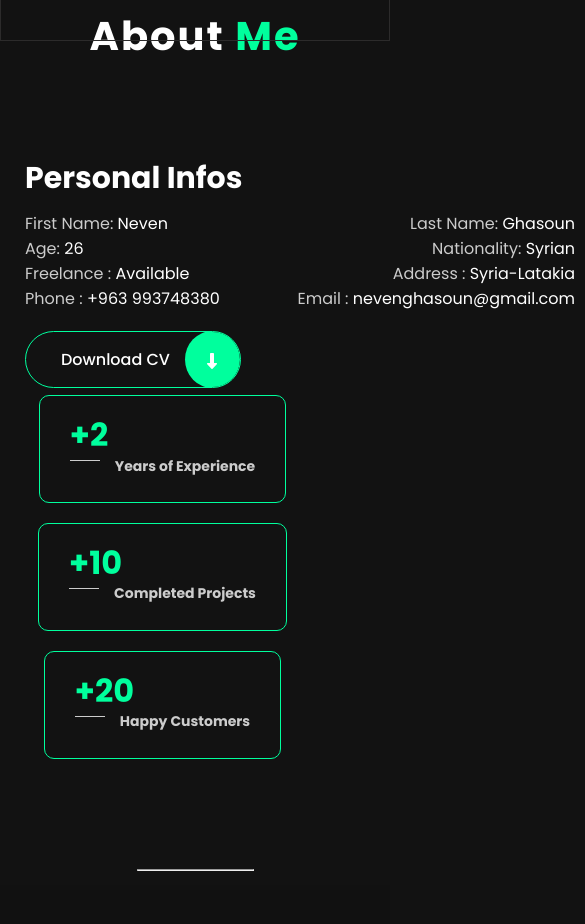
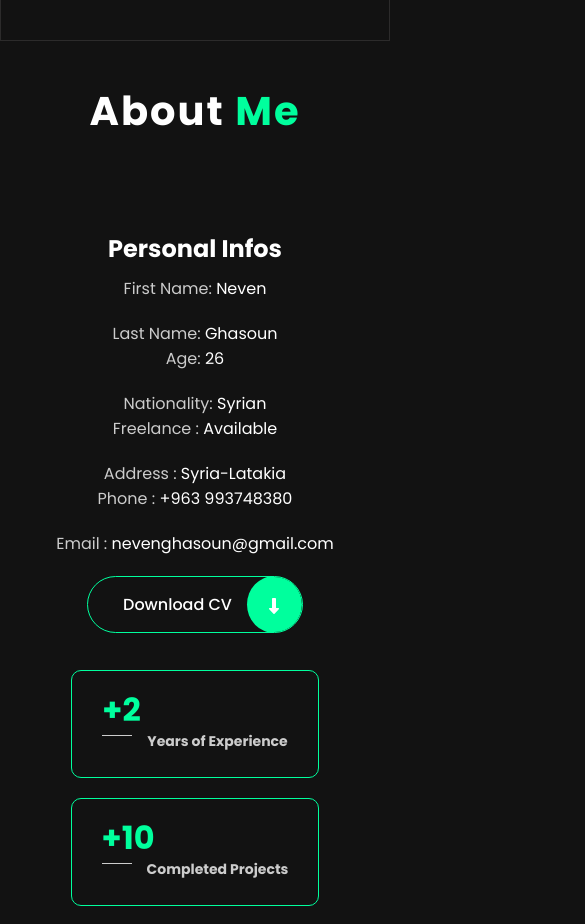
Before and after one commit to nevengh/NevenPortfolio, a React (Vite) app: page / in a window 390 px wide. Shown: the part 1400-2324 px from the top of the page, 585 px wide, since content can reach past the window. Built offline with nearby package versions, Linux system fonts and the light colour scheme.

Commit message:
add my cv

```diff
--- a/src/App.css
+++ b/src/App.css
@@ -0,0 +1,4 @@
+.AppContainer {
+    position: relative;
+
+}
--- a/src/App.tsx
+++ b/src/App.tsx
@@ -10,7 +10,7 @@ import Portfolio from './Page/Portfolio/Portfolio'
 
 const App = () => {
   return (
-    <div>
+    <div className='AppContainer'>
       <Hero/>
       <ColorSwitcher/>
       <AboutMe/>
--- a/src/Components/ColorSwitcher/ColorSwitcher.css
+++ b/src/Components/ColorSwitcher/ColorSwitcher.css
@@ -1,7 +1,8 @@
 .ColorSwitcher {
-  position: fixed;
-  right: 0;
-  top: 10%;
+    position: fixed;
+    right: 0;
+    top: 10%;
+    z-index: 9999; /* تأكد إنها أعلى من أي محتوى */
 }
 .sitting {
   background-color: var(--title-color);
--- a/src/Components/DownloadButton/DownloadButton.tsx
+++ b/src/Components/DownloadButton/DownloadButton.tsx
@@ -4,7 +4,7 @@ import './DownloadButton.css'
 const DownloadButton = () => {
   return (
     <div className='DownloadButton'>
-        <a href="" className='button'>Download CV
+        <a href="/Neven_Zuhair_Ghasoun_Resume.pdf" download="Neven_Zuhair_Ghasoun_Resume.pdf" className='button'>Download CV
             <span className='button_icon'>
                 <FaDownLong/>
             </span>
--- a/src/Page/AboutUs/AboutMe.css
+++ b/src/Page/AboutUs/AboutMe.css
@@ -1,70 +1,132 @@
-.AboutMe{
+.AboutMe {
     height: 100vh;
     display: flex;
     justify-content: center;
     flex-direction: column;
     align-items: center;
+    padding: 20px; /* حتى لا تلتصق العناصر بجوانب الشاشة */
+    box-sizing: border-box;
 }
-.AboutMe-title{
+
+.AboutMe-title {
     font-size: 48px;
     letter-spacing: 2px;
     text-align: center;
     color: var(--title-color);
+    margin-bottom: 20px;
 }
-.AboutMe-title span{
+
+.AboutMe-title span {
     color: var(--primary-color);
 }
-.info h3{
+
+.info h3 {
     font-size: 30px;
     color: var(--title-color);
+    text-align: center;
 }
-.AboutMe-container{
+
+/* الحاوية الرئيسية */
+.AboutMe-container {
     max-width: 1240px;
+    width: 100%;
     margin: 40px auto;
     display: flex;
+    flex-wrap: wrap; /* حتى ينزلوا تحت بعض لو الشاشة ضيقة */
     justify-content: space-between;
-    align-items: center;
-    flex-wrap: wrap;
+    align-items: flex-start; /* مهم حتى يبدأوا من الأعلى */
+    gap: 20px; /* حتى يكون بينهم فراغ بسيط */
+    padding: 20px 25px;
+    box-sizing: border-box;
+}
 
-    padding: 20px 25px;
-}
-.details-group{
+/* المجموعة الكاملة للتفاصيل */
+.details-group {
     width: 100%;
     display: flex;
+    flex-wrap: wrap;
     justify-content: space-between;
-    align-items: center;
+    align-items: flex-start;
+    gap: 20px;
 }
-.info-details{
-    width: 550px;
+
+/* تفاصيل النصوص */
+.info-details {
+    flex: 1;
+    min-width: 300px; /* حتى لا يصبح ضيق جدًا في الشاشات الصغيرة */
+    max-width: 550px;
     display: flex;
     flex-direction: column;
-    justify-content: start;
-    align-items: start;
+    justify-content: flex-start;
+    align-items: flex-start;
+    margin-top: 10px;
+    box-sizing: border-box;
+}
 
-    margin-top: 10px;
-}
-.info-details p span ,.info-details p span a{
+/* الروابط داخل التفاصيل */
+.info-details p span,
+.info-details p span a {
     color: var(--title-color);
     text-shadow: 0 0 0 rgba(0, 0, 0, 0);
-    transition: color  text-shadow .4s ease-in-out;
+    transition: color text-shadow 0.4s ease-in-out;
 }
-.info-details p span a:hover{
+
+.info-details p span a:hover {
     color: #ccc;
     text-shadow: 0 0 1px rgba(0, 0, 0, 0.5);
 }
 
-.StateBox-Container{
+/* حالة البوكس */
+.StateBox-Container {
+    flex: 1;
+    min-width: 300px; /* حتى يكون مناسب للشاشات الصغيرة */
+    display: flex;
     flex-wrap: wrap;
-    width: 50%;
-    display: flex;
     justify-content: center;
     align-items: center;
     gap: 20px;
+    box-sizing: border-box;
 }
 
-hr{
+/* الخط الفاصل */
+hr {
     width: 30%;
     height: 0.5px;
     background-color: var(--border-color);
     margin: 50px auto;
 }
+
+/* ميديا كويري لضبط التنسيق في الشاشات الصغيرة */
+@media (max-width: 768px) {
+    .AboutMe {
+        height: auto;
+        padding: 40px 20px;
+    }
+
+    .AboutMe-container {
+        flex-direction: column;
+        align-items: center;
+        gap: 30px;
+    }
+
+    .details-group {
+        flex-direction: column;
+        align-items: center;
+        text-align: center;
+    }
+
+    .info-details,
+    .StateBox-Container {
+        width: 100%;
+        justify-content: center;
+        align-items: center;
+    }
+
+    .info-details {
+        align-items: center;
+    }
+
+    .info h3 {
+        font-size: 24px;
+    }
+}
```
Also changed, not shown: 1 other file (tests, documents, lock files or other folders).
